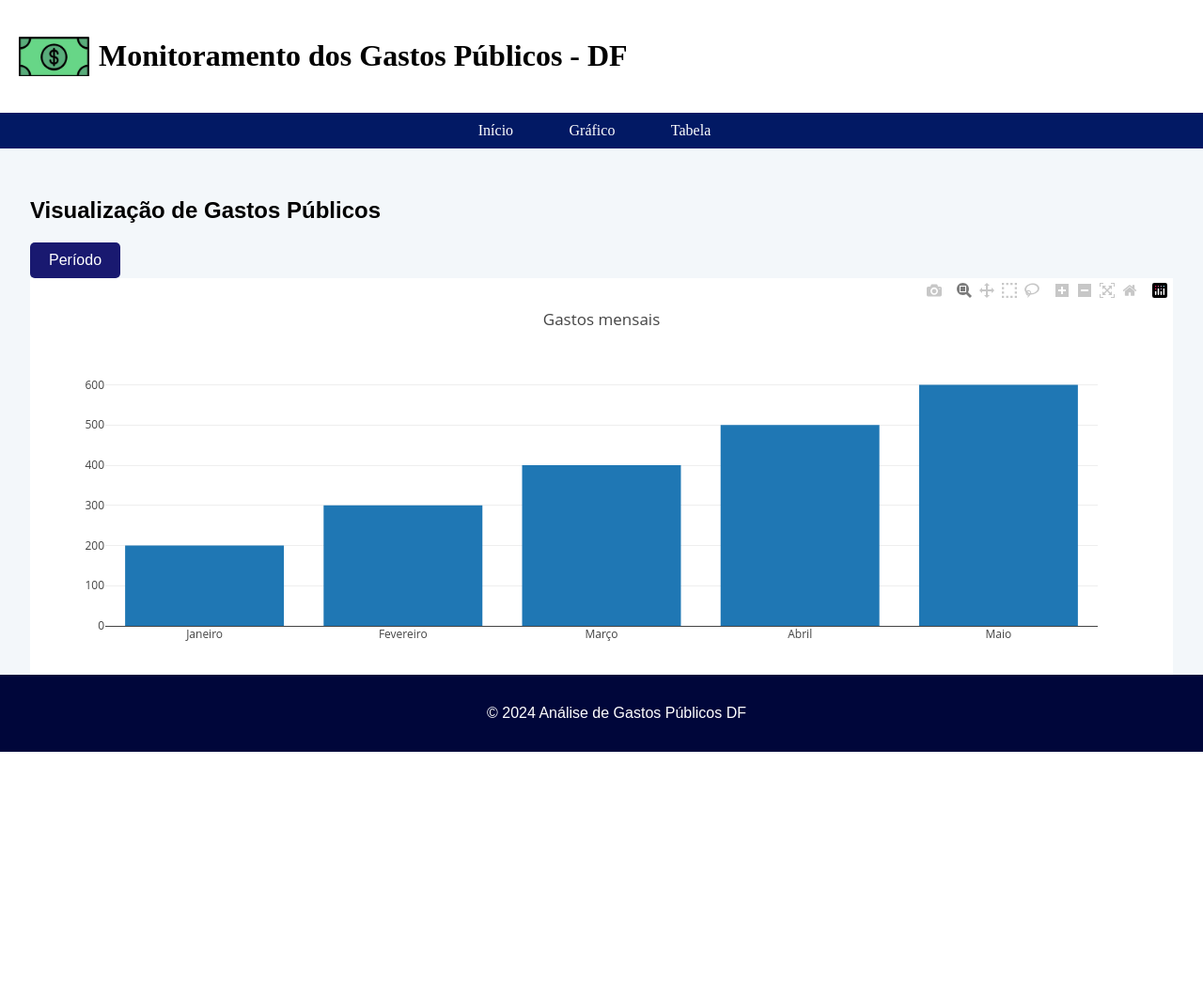
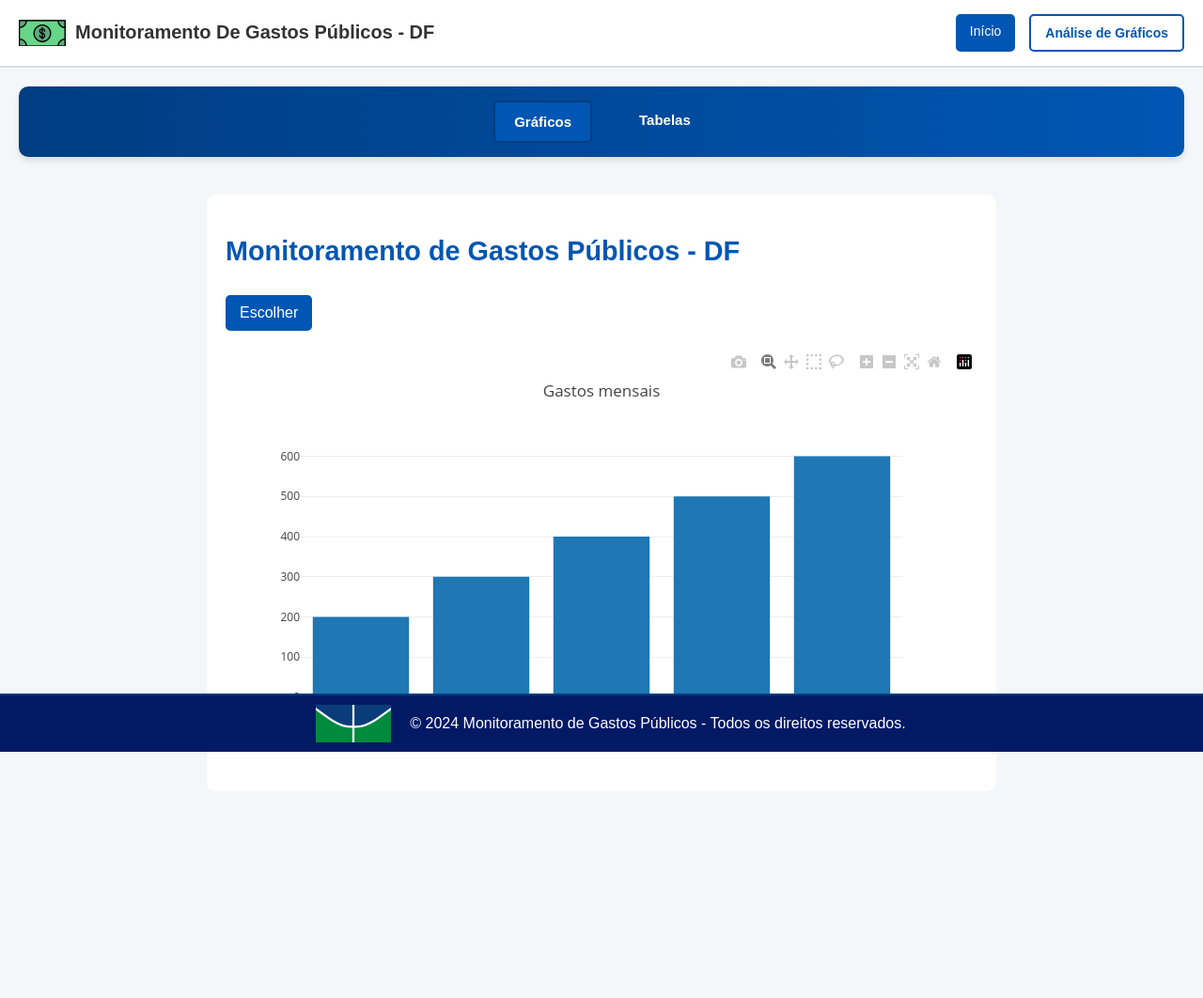
Before and after one commit to unb-mds/Squad13, a Flask app: page /charts in a window 1280 px wide. Shown: the whole page at 94% size. Before the commit the page ends 800 px from the top, so only its background shows below. Run offline with Flask 2, Linux system fonts and the light colour scheme; some libraries are stand-ins or nearby versions.

Commit message:
codificação da interface de usuário com novo layout

```diff
--- a/codigo/project/static/css/style.css
+++ b/codigo/project/static/css/style.css
@@ -1,3 +1,4 @@
+/* Estilos gerais */
 body {
     background-color: #f3f7fa;
     font-family: Arial, sans-serif;
@@ -5,160 +6,230 @@ body {
     padding: 0;
 }
 
+/* Estilo do cabeçalho */
 header {
-    background-color: white; /* Fundo branco */
-    color: black; /* Cor do texto */
-    font-family: "Times New Roman", serif; /* Fonte do texto */
-    padding: 20px; /* Espaçamento interno */
-    display: flex; /* Torna o cabeçalho um contêiner flex */
-    align-items: center; /* Alinha a imagem e o texto verticalmente ao centro */
+    background-color: white;
+    border-bottom: 2px solid #dcdcdc;
+    padding: 15px 20px;
+    position: sticky;
+    top: 0;
+    z-index: 20;
 }
 
-/* Estilo da imagem no cabeçalho */
-.header-logo {
-    width: 75px; /* Define largura fixa para a imagem */
-    height: auto; /* Mantém a proporção da imagem */
-    margin-right: 10px; /* Espaço entre a imagem e o texto */
+.header-container {
+    display: flex;
+    justify-content: space-between;
+    align-items: center;
 }
 
-
-nav {
-    background-color: #021964;
-    padding: 10px;
+.logo-container {
+    display: flex;
+    align-items: center;
 }
 
-nav ul {
-    list-style-type: none;
+.header-logo {
+    width: 50px;
+    height: auto;
+    margin-right: 10px;
+}
+
+h1 {
+    font-size: 20px;
+    font-family: "Arial", sans-serif;
     margin: 0;
-    padding: 0;
-    overflow: hidden;
-    text-align: center;
+    color: #333;
 }
-nav ul li {
-    display: inline-block;
-    margin-right: 15px;
+
+/* Botões do cabeçalho */
+.header-buttons {
+    display: flex;
+    gap: 15px;
 }
-nav ul li a {
+
+.btn-header {
+    background-color: #0056b3;
     color: white;
     text-decoration: none;
-    font-family: "Times New Roman", serif;
-    padding: 10px 20px;
+    padding: 10px 15px;
+    border-radius: 5px;
+    font-size: 14px;
+    font-family: "Arial", sans-serif;
+    transition: background-color 0.3s ease;
 }
-nav ul li a:hover {
-    background-color: #323285;
+
+.btn-header.active {
+    background-color: transparent;
+    color: #0056b3;
+    font-weight: bold;
+    cursor: default;
+    border: 2px solid #0056b3;
+}
+
+.btn-header:hover:not(.active) {
+    background-color: #003d82;
+}
+
+/* Estilo principal */
+main {
+    padding: 20px;
+    margin-bottom: 80px;
+}
+
+.content {
+    background-color: white;
+    padding: 20px;
+    border-radius: 10px;
+    max-width: 800px;
+    margin: 20px auto;
+    color: #333;
+}
+
+/* Barra de navegação azul */
+.barra-navegacao {
+    background: linear-gradient(90deg, #003d82, #0056b3);
+    padding: 15px 20px;
+    display: flex;
+    justify-content: center;
+    border-radius: 10px;
+    box-shadow: 0 4px 6px rgba(0, 0, 0, 0.1);
+    position: sticky;
+    top: 0;
+    left: 0;
+    right: 0;
+    z-index: 20;
+}
+
+.nav-link {
+    color: #fff;
+    text-decoration: none;
+    padding: 12px 20px;
+    font-family: 'Arial', sans-serif;
+    font-size: 15px;
+    font-weight: bold;
+    margin: 0 15px;
+    border-radius: 5px;
+    transition: all 0.3s ease;
+}
+
+.nav-link:hover {
+    background-color: #002d63;
+    transform: scale(1.05);
+}
+
+.nav-link.active {
+    background-color: #0056b3;
+    color: white;
+    font-weight: bold;
+    cursor: default;
+    border: 2px solid #003d82;
     border-radius: 5px;
 }
 
-main {
-    padding: 2rem;
+/* Estilo do rodapé */
+footer {
+    background-color: #021964;
+    color: white;
+    text-align: center;
+    padding: 10px;
+    position: fixed;
+    bottom: 0;
+    width: 100%;
+    border-top: 2px solid #003d82;
 }
 
-table {
-    width: 100%;
-    border-collapse: collapse;
-    margin-top: 1rem;
+.footer-container {
+    display: flex;
+    align-items: center;
+    justify-content: center;
+    gap: 10px;
 }
 
-table, th, td {
-    border: 1px solid #ddd;
-    padding: 0.5rem;
+.footer-logo {
+    width: 80px;
+    height: auto;
+    margin-right: 10px;
 }
 
-th {
-    background-color: #191970;
+footer p {
+    font-size: 16px;
+    margin: 0;
     color: white;
 }
 
-footer {
-    background-color: #00063a;
-    color: white;
+/* Estilos do conteúdo */
+.titulo-principal {
+    font-size: 2.5rem;
+    color: #003d82;
+    margin-bottom: 20px;
     text-align: center;
-    padding: 1rem;
-    position: fixed;
-    bottom: 0;
-    width: 100%;
 }
 
-
-.content {
-    background-color: white; /* Fundo branco */
-    padding: 20px;
-    border-radius: 10px;  /* Arredonda as bordas */
-    max-width: 1200px;    /* Limita a largura do conteúdo */
-    margin: 100px auto;   /* Centraliza o conteúdo na página */
-    text-align: left;     /* Centraliza o texto */
-    color: black;       /* Texto preto */
+section {
+    margin-bottom: 40px;
 }
 
-form[action="{{ url_for('tables') }}"] {
-    margin-bottom: 2rem;
+h2 {
+    font-size: 1.8rem;
+    color: #0056b3;
+    margin-bottom: 10px;
 }
 
-button {
-    background-color: #191970;
-    color: white;
-    border: none;
-    padding: 0.8rem 1.5rem;
-    font-size: 1rem;
-    cursor: pointer;
-    border-radius: 5px;
-    transition: background-color 0.3s ease, transform 0.3s ease;
-    margin-right: 1rem;
+p, ul {
+    font-size: 1.1rem;
+    color: #333;
 }
 
-button:hover {
-    background-color: #191970;
-    transform: scale(1.05);
+ul {
+    list-style-type: disc;
+    margin-left: 20px;
 }
 
-button:focus {
-    outline: none;
+ul li {
+    margin-bottom: 10px;
 }
 
-form button {
-    background-color: #191970;
-    color: white;
-    padding: 0.6rem 1rem;
-    font-size: 1rem;
-    border-radius: 5px;
-    cursor: pointer;
-    transition: background-color 0.3s ease, transform 0.3s ease;
-    margin-top: 1rem;
+.descricao-projeto, .objetivos, .tecnologias, .colaboradores {
+    background-color: #f0f7ff;
+    padding: 20px;
+    border-radius: 8px;
+    border: 1px solid #d1e3f8;
 }
 
-form button:hover {
-    background-color: #005bb5;
-    transform: scale(1.05);
-}
-
-/* Estilos para a caixinha expansível */
+/* Dropdown */
 .dropdown {
     position: relative;
     display: inline-block;
+    margin: 20px 0;
 }
 
-.dropdown-btn {/* Botão período */
-    background-color: #191970;
+.dropdown-btn {
+    background-color: #0056b3;
     color: white;
-    padding: 10px 20px;
+    border: none;
+    padding: 10px 15px;
     font-size: 16px;
-    border: none;
+    border-radius: 5px;
     cursor: pointer;
-    border-radius: 5px;
+    transition: background-color 0.3s ease, transform 0.2s ease;
 }
 
 .dropdown-btn:hover {
-    background-color: #005bb5;
+    background-color: #003d82;
+    transform: scale(1.05);
 }
 
 .dropdown-content {
     display: none;
     position: absolute;
-    background-color: white;
+    background-color: #f9f9f9;
     min-width: 160px;
-    box-shadow: 0px 8px 16px rgba(0, 0, 0, 0.2);
+    box-shadow: 0px 8px 16px 0px rgba(0, 0, 0, 0.2);
     z-index: 1;
     border-radius: 5px;
+}
+
+.dropdown:hover .dropdown-content {
+    display: block;
 }
 
 .dropdown-content a {
@@ -166,12 +237,9 @@ form button:hover {
     padding: 12px 16px;
     text-decoration: none;
     display: block;
+    transition: background-color 0.3s ease;
 }
 
 .dropdown-content a:hover {
-    background-color: #f1f1f1;
+    background-color: #ddd;
 }
-
-.dropdown:hover .dropdown-content {
-    display: block;
-}
--- a/codigo/project/templates/base.html
+++ b/codigo/project/templates/base.html
@@ -1,30 +1,47 @@
 <!DOCTYPE html>
-<html lang="en">
+<html lang="pt-BR">
 <head>
     <meta charset="UTF-8">
     <meta name="viewport" content="width=device-width, initial-scale=1.0">
-    <title>Gastos Públicos DF</title>
+    <title>{% block title %}Gastos Públicos DF{% endblock %}</title>
     <link rel="stylesheet" href="{{ url_for('static', filename='css/style.css') }}">
 </head>
 <body>
     <header>
-        <img src="{{ url_for('static', filename='images/logo.png') }}" alt="Logo" class="header-logo">
-        <h1>Monitoramento dos Gastos Públicos - DF</h1>
+        <div class="header-container">
+            <div class="logo-container">
+                <img src="{{ url_for('static', filename='images/logo.png') }}" alt="Logo" class="header-logo">
+                <h1>Monitoramento De Gastos Públicos - DF</h1>
+            </div>
+            <div class="header-buttons">
+                <!-- Botões de navegação, com classe 'active' para a página atual -->
+                {% if request.path == '/' %}
+                    <a href="/" class="btn-header active">Início</a>
+                    <a href="/charts" class="btn-header">Análise de Gráficos</a>
+                {% elif request.path == '/charts' %}
+                    <a href="/" class="btn-header">Início</a>
+                    <a href="/charts" class="btn-header active">Análise de Gráficos</a>
+                {% elif request.path == '/tables' %}
+                    <a href="/" class="btn-header">Início</a>
+                    <a href="/tables" class="btn-header active">Análise de Gastos</a>
+                {% endif %}
+            </div>
+        </div>
     </header>
 
-    <nav>
-        <ul>
-            <li><a href="/">Início</a></li>
-            <li><a href="/charts">Gráfico</a></li>
-            <li><a href="/tables">Tabela</a></li>
-        </ul>
-    </nav>
-    </header>
+    <!-- Conteúdo da página -->
     <main>
         {% block content %}{% endblock %}
     </main>
+
+    <!-- Rodapé global, presente em todas as páginas -->
     <footer>
-        <p>© 2024 Análise de Gastos Públicos DF</p>
+        <div class="footer-container">
+            <img src="{{ url_for('static', filename='images/footer-logo.png') }}" alt="Logo do rodapé" class="footer-logo">
+            <p>© 2024 Monitoramento de Gastos Públicos - Todos os direitos reservados.</p>
+        </div>
     </footer>
+
+
 </body>
 </html>
--- a/codigo/project/templates/charts.html
+++ b/codigo/project/templates/charts.html
@@ -1,38 +1,72 @@
 {% extends 'base.html' %}
 
+{% block title %}Análise de Gráficos{% endblock %}
+
 {% block content %}
-<h2>Visualização de Gastos Públicos</h2>
+<!-- Barra de navegação -->
+<div class="barra-navegacao">
+    <a href="{{ url_for('charts') }}" class="nav-link active">Gráficos</a>
+    <a href="{{ url_for('tables') }}" class="nav-link">Tabelas</a>
+</div>
 
-<!-- Caixa expansível (dropdown) -->
+<!-- Conteúdo principal -->
+<main>
+    <div class="content">
+        <h2>Monitoramento de Gastos Públicos - DF</h2>
+
+        <!-- Menu dropdown para escolha -->
         <div class="dropdown">
-    <button class="dropdown-btn">Período</button>
+            <button class="dropdown-btn">Escolher</button>
             <div class="dropdown-content">
-        <a href="#" onclick="atualizarGrafico('diários'); return false;">Diário</a>
-        <a href="#" onclick="atualizarGrafico('semanais'); return false;">Semanal</a>
-        <a href="#" onclick="atualizarGrafico('mensais'); return false;">Mensal</a>
+                <a href="#" onclick="atualizarGrafico('Despesas'); return false;">Despesas</a>
+                <a href="#" onclick="atualizarGrafico('Bolsa Família'); return false;">Bolsa Família</a>
+                <a href="#" onclick="atualizarGrafico('Notas Fiscais'); return false;">Notas Fiscais</a>
+                <a href="#" onclick="atualizarGrafico('Licitações'); return false;">Licitações</a>
             </div>
         </div>
 
         <!-- Div onde o gráfico será exibido -->
         <div id="grafico-plotly"></div>
+    </div>
+</main>
 
+<!-- Scripts para os gráficos -->
 <script src="https://cdn.plot.ly/plotly-latest.min.js"></script>
 <script>
-    // Dados do gráfico gerado pelo backend Flask
-    var dadosPlotly = JSON.parse('{{ graphJSON | safe }}');
+    // Dados iniciais do gráfico
+    var dadosPlotly = {
+        x: ['Janeiro', 'Fevereiro', 'Março', 'Abril', 'Maio'],
+        y: [200, 300, 400, 500, 600],
+        type: 'bar'
+    };
 
-    // Função para atualizar o gráfico com base no botão clicado
-    function atualizarGrafico(tipoVisualizacao) {
-        var labels, valores;
-        if (tipoVisualizacao === 'diários') {
-            labels = ['Segunda', 'Terça', 'Quarta', 'Quinta', 'Sexta', 'Sábado', 'Domingo'];
-            valores = [30, 45, 20, 50, 65, 40, 70];
-        } else if (tipoVisualizacao === 'semanais') {
-            labels = ['Semana 1', 'Semana 2', 'Semana 3', 'Semana 4'];
-            valores = [200, 250, 300, 400];
-        } else if (tipoVisualizacao === 'mensais') {
+    // Configurações do gráfico inicial
+    var layout = {
+        title: 'Gastos mensais'
+    };
+
+    // Renderizar gráfico inicial
+    Plotly.newPlot('grafico-plotly', [dadosPlotly], layout);
+
+    // Atualizar gráfico com base na seleção
+    function atualizarGrafico(tipo) {
+        let labels, valores, titulo;
+        if (tipo === 'Despesas') {
             labels = ['Janeiro', 'Fevereiro', 'Março', 'Abril', 'Maio'];
             valores = [200, 300, 400, 500, 600];
+            titulo = 'Gastos com Despesas';
+        } else if (tipo === 'Bolsa Família') {
+            labels = ['Janeiro', 'Fevereiro', 'Março', 'Abril', 'Maio'];
+            valores = [150, 250, 350, 450, 550];
+            titulo = 'Gastos com Bolsa Família';
+        } else if (tipo === 'Notas Fiscais') {
+            labels = ['Janeiro', 'Fevereiro', 'Março', 'Abril', 'Maio'];
+            valores = [100, 200, 300, 400, 500];
+            titulo = 'Gastos com Notas Fiscais';
+        } else if (tipo === 'Licitações') {
+            labels = ['Janeiro', 'Fevereiro', 'Março', 'Abril', 'Maio'];
+            valores = [250, 350, 450, 550, 650];
+            titulo = 'Gastos com Licitações';
         }
 
         var dadosAtualizados = [{
@@ -41,10 +75,7 @@
             type: 'bar'
         }];
 
-        Plotly.newPlot('grafico-plotly', dadosAtualizados, { title: `Gastos ${tipoVisualizacao}` });
+        Plotly.newPlot('grafico-plotly', dadosAtualizados, { title: titulo });
     }
-
-    atualizarGrafico('mensais');
 </script>
-
 {% endblock %}
```
Also changed, not shown: codigo/project/templates/index.html (+39 -24 lines), codigo/project/templates/tables.html (+32 -23 lines), codigo/project/static/images/footer-logo.png (added). Lines whose indentation alone changed are shown as unchanged.
